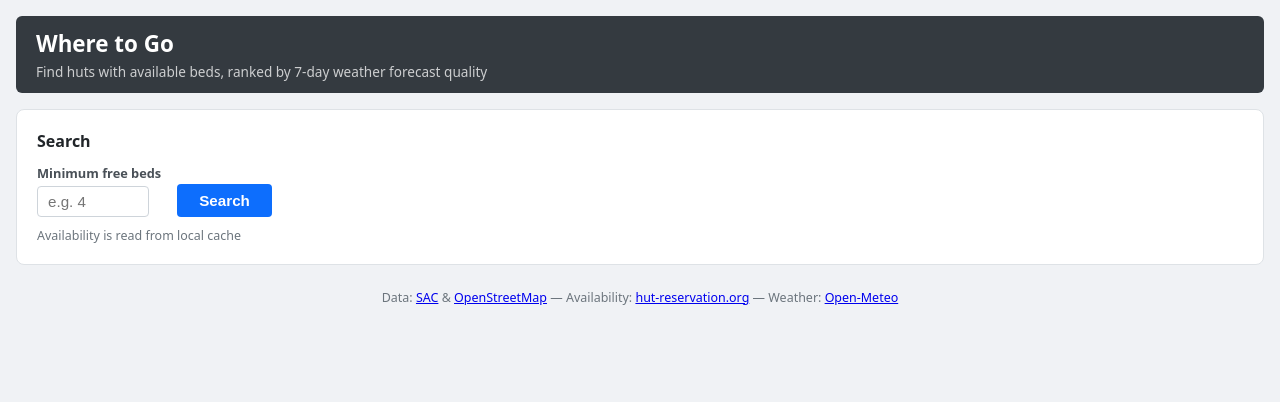
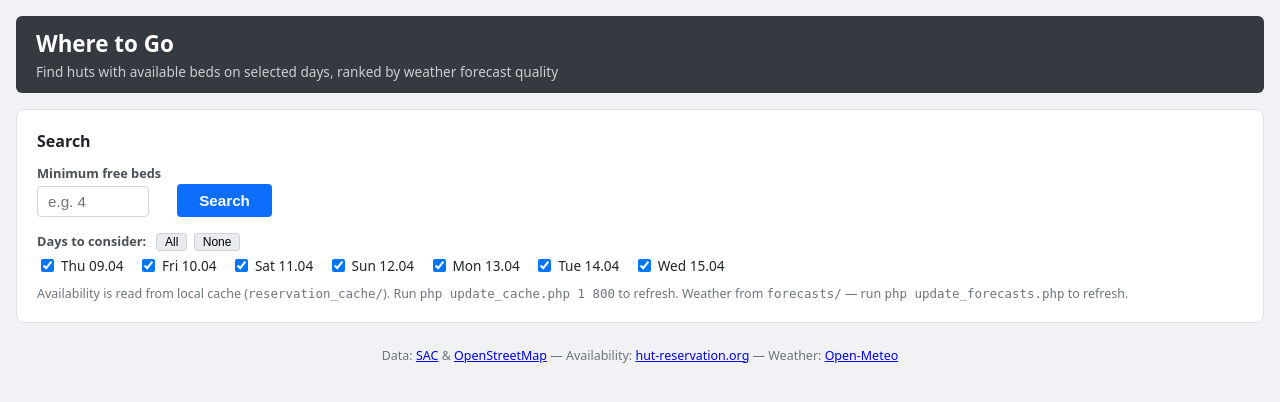
Before and after one commit to severin-kacianka/alpine_hut, a PHP site: page /where2go.php in a window 1280 px wide. Shown: the top 402 px of the page. Run offline with PHP 8.4, Linux system fonts and the light colour scheme.

Commit message:
added selection of day

```diff
--- a/where2go.php
+++ b/where2go.php
@@ -214,15 +214,27 @@ function min_free_beds(string $rid, int $days): ?array {
 $min_beds_input = isset($_GET['min_beds']) && $_GET['min_beds'] !== ''
                 ? max(1, (int)$_GET['min_beds']) : null;
 
+// All 7 available dates (today + 6)
+$all_dates = [];
+for ($i = 0; $i < 7; $i++) {
+    $all_dates[] = date('Y-m-d', strtotime("+{$i} days"));
+}
+
+// Selected dates: from checkboxes when form was submitted, else all dates
+$submitted = isset($_GET['min_beds']);   // form has been submitted at least once
+if ($submitted && isset($_GET['days']) && is_array($_GET['days'])) {
+    $date_list = array_values(array_intersect($all_dates, $_GET['days']));
+} else {
+    $date_list = $all_dates;   // default: all 7
+}
+if (empty($date_list)) {
+    $date_list = $all_dates;   // guard: never filter on zero days
+}
+
 $results   = [];
 $too_full  = [];
 $error     = null;
 $stats     = ['total' => 0, 'with_forecast' => 0, 'passed_beds' => 0];
-// Canonical 7-day date list starting today
-$date_list = [];
-for ($i = 0; $i < 7; $i++) {
-    $date_list[] = date('Y-m-d', strtotime("+{$i} days"));
-}
 
 if ($min_beds_input !== null) {
     try {
@@ -232,13 +244,29 @@ if ($min_beds_input !== null) {
         foreach ($huts as &$hut) {
             $rid = $hut['reservation_id'];
 
-            // Availability check
-            $avail = min_free_beds($rid, 7);
+            // Availability check against selected dates only
+            $avail = min_free_beds($rid, 7);   // always load full 7-day window
             if ($avail === null) continue;
 
-            if ($avail['min_free'] < $min_beds_input) {
+            // Compute min_free restricted to $date_list
+            $sel_min = PHP_INT_MAX;
+            $sel_found = false;
+            $sel_open  = false;
+            foreach ($date_list as $date) {
+                $day = $avail['by_day'][$date] ?? null;
+                if ($day === null) continue;
+                $status = $day['status'] ?? '';
+                $free   = $day['free']   ?? null;
+                if ($status === 'CLOSED') continue;
+                $sel_open = true;
+                if ($status === 'FULL' || $free === 0) { $sel_found = true; $sel_min = 0; continue; }
+                if ($free !== null) { $sel_found = true; $sel_min = min($sel_min, (int)$free); }
+            }
+            $sel_min_free = $sel_found ? (int)$sel_min : 0;
+
+            if ($sel_min_free < $min_beds_input) {
                 // Open but not enough beds — collect for second table
-                if ($avail['is_open']) {
+                if ($sel_open) {
                     $hut['avail'] = $avail;
                     $too_full[]   = $hut;
                 }
@@ -358,13 +386,23 @@ if ($min_beds_input !== null) {
     .avail-full   { background: var(--yellow-bg) !important; color: var(--yellow); font-weight: 700; }
     .avail-closed { background: var(--red-bg)    !important; color: var(--red);    font-weight: 700; }
 
+    .day-picker       { margin-top: .9rem; }
+    .day-picker-label { font-size: .8rem; font-weight: 600; color: #495057; margin-bottom: .35rem; }
+    .toggle-btn       { margin-left: .4rem; padding: 1px 8px; font-size: .75rem; background: #e9ecef;
+                        border: 1px solid #ced4da; border-radius: 3px; cursor: pointer; }
+    .toggle-btn:hover { background: #dee2e6; }
+    .day-checks       { display: flex; flex-wrap: wrap; gap: .4rem .9rem; margin-top: .3rem; }
+    .day-check-item   { font-size: .85rem; display: flex; align-items: center; gap: .25rem;
+                        cursor: pointer; white-space: nowrap; }
+    .day-check-item input { cursor: pointer; }
+
     footer { margin-top: 1.5rem; text-align: center; font-size: .78rem; color: #6c757d; }
   </style>
 </head>
 <body>
 <header>
   <h1>Where to Go</h1>
-  <p>Find huts with available beds, ranked by 7-day weather forecast quality</p>
+  <p>Find huts with available beds on selected days, ranked by weather forecast quality</p>
 </header>
 
 <?php
@@ -384,7 +422,25 @@ echo '<div class="form-group">';
 echo '<button type="submit">Search</button>';
 echo '</div>';
 echo '</div>';
-echo '<p class="hint">Availability is read from local cache </p>';
+
+// Day checkboxes
+echo '<div class="day-picker">';
+echo '<div class="day-picker-label">Days to consider: '
+   . '<button type="button" class="toggle-btn" onclick="setAllDays(true)">All</button>'
+   . '<button type="button" class="toggle-btn" onclick="setAllDays(false)">None</button>'
+   . '</div>';
+echo '<div class="day-checks">';
+foreach ($all_dates as $d) {
+    $checked = in_array($d, $date_list) ? ' checked' : '';
+    $label   = date('D d.m', strtotime($d));
+    echo '<label class="day-check-item">'
+       . '<input type="checkbox" name="days[]" value="' . h($d) . '"' . $checked . '> '
+       . h($label)
+       . '</label>';
+}
+echo '</div></div>';
+
+echo '<p class="hint">Availability is read from local cache (<code>reservation_cache/</code>). Run <code>php update_cache.php 1 800</code> to refresh. Weather from <code>forecasts/</code> — run <code>php update_forecasts.php</code> to refresh.</p>';
 echo '</form>';
 echo '</div>';
 
@@ -399,7 +455,8 @@ if ($error !== null) {
     } else {
         $n = count($results);
         echo "<div class=\"result-summary\">";
-        echo "Showing <strong>$n</strong> hut(s) with &ge; <strong>{$min_beds_input}</strong> free bed(s) over the next 7 days, ranked by average weather score.";
+        $nd = count($date_list);
+        echo "Showing <strong>$n</strong> hut(s) with &ge; <strong>{$min_beds_input}</strong> free bed(s) on all <strong>$nd</strong> selected day(s), ranked by average weather score.";
         echo " <span style=\"color:#6c757d;font-size:.85em\">(of {$stats['total']} huts with reservation IDs)</span>";
         echo "</div>\n";
 
@@ -615,6 +672,14 @@ if ($error !== null) {
 }
 ?>
 
+<script>
+function setAllDays(checked) {
+    document.querySelectorAll('input[name="days[]"]').forEach(function(cb) {
+        cb.checked = checked;
+    });
+}
+</script>
+
 <footer>
   Data: <a href="https://www.sac-cas.ch" target="_blank">SAC</a> &amp;
   <a href="https://www.openstreetmap.org" target="_blank">OpenStreetMap</a> &mdash;
```
